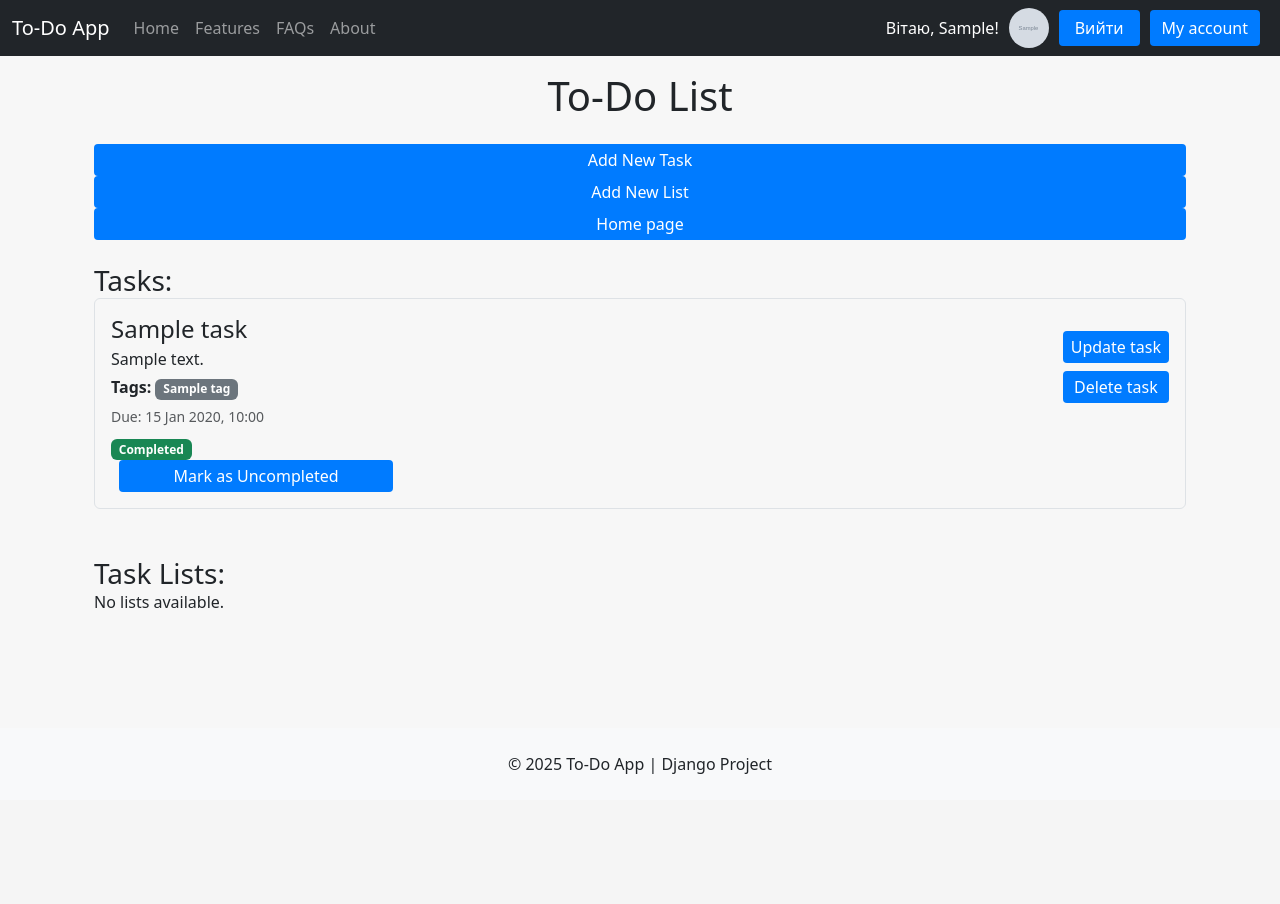
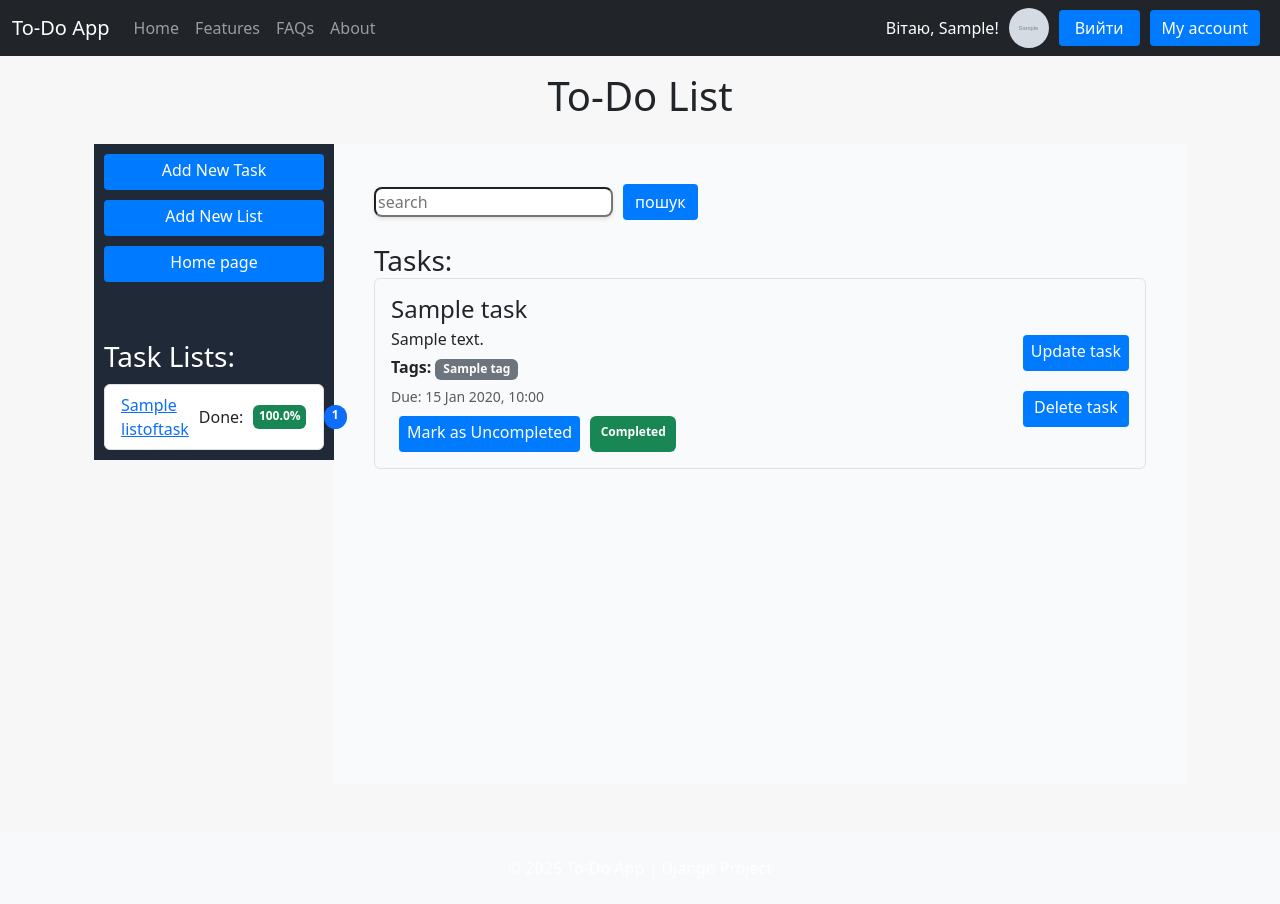
Before and after one commit to MaksonSt/to-do-app, a Django app: page /search/ in a window 1280 px wide. Before the commit the page ends 774 px from the top, so only its background shows below. Run offline with Django 5.2, Linux system fonts and the light colour scheme; a user stored in the database is signed in; tables that the repository leaves empty hold one stand-in row (values such as "Sample post"); grey boxes marked "Sample" are stand-in pictures.

Commit message:
add sidebar, add search tasks in task_list page

```diff
--- a/to_do_project/static/todo/css/components/_buttons.scss
+++ b/to_do_project/static/todo/css/components/_buttons.scss
@@ -1,5 +1,6 @@
 .btn {
   width: 100%;
+  height: 36px;
   gap: 1rem;
   font-size: 1rem;
   background-color: $button-color;
--- a/to_do_project/static/todo/css/style.css
+++ b/to_do_project/static/todo/css/style.css
@@ -68,11 +68,13 @@ body {
   background-color: #f7f7f7;
 }
 
-.header {
+.navbar {
   text-align: center;
   color: black;
   font-weight: 500;
   padding-bottom: 0.5rem;
+  position: sticky;
+  top: 0;
 }
 
 .welcome_user {
@@ -86,8 +88,16 @@ body {
   gap: 10px;
 }
 
+.user-avatar {
+  width: 40px;
+  height: 40px;
+  border-radius: 50%;
+  object-fit: cover;
+}
+
 .btn {
   width: 100%;
+  height: 36px;
   gap: 1rem;
   font-size: 1rem;
   background-color: #007bff;
@@ -285,15 +295,6 @@ main {
   padding-top: 1rem;
 }
 
-/*# sourceMappingURL=style.css.map */
-
-.user-avatar {
-    width: 40px;
-    height: 40px;
-    border-radius: 50%;
-    object-fit: cover;
-}
-
 .task {
   margin: 8px 0;
   cursor: pointer;
@@ -302,31 +303,94 @@ main {
   color: #333;
 }
 
-/* Відступ між чекбоксами/радіокнопками */
-.task input[type="checkbox"],
-.task input[type="radio"] {
+.task input[type=checkbox],
+.task input[type=radio] {
   margin-right: 8px;
   cursor: pointer;
   vertical-align: middle;
 }
 
-/* Кастомний вигляд чекбоксів і радіо (прості) */
 .task label {
   display: flex;
   align-items: center;
   user-select: none;
 }
 
-/* Щоб зробити чекбокси і радіо більш помітними */
-.task input[type="checkbox"],
-.task input[type="radio"] {
+.task input[type=checkbox],
+.task input[type=radio] {
   width: 18px;
   height: 18px;
 }
 
-/* Підсвічування при наведенні */
-.task input[type="checkbox"]:hover,
-.task input[type="radio"]:hover {
+.task input[type=checkbox]:hover,
+.task input[type=radio]:hover {
   outline: 2px solid #007BFF;
   outline-offset: 2px;
 }
+
+.task-sidebar {
+  width: 240px;
+  height: 100%;
+  background-color: #1f2937;
+  padding: 10px;
+  display: flex;
+  flex-flow: column;
+  gap: 10px;
+  position: sticky;
+  top: 0;
+}
+
+.task-list {
+  display: flex;
+  min-height: 80vh;
+}
+
+.main_flex_container {
+  flex: 1;
+  background-color: #f9fafb;
+  padding: 40px;
+}
+
+.task-actions-tasks {
+  display: flex;
+  flex-flow: column;
+  gap: 20px;
+}
+
+.align-items-start {
+  align-items: center !important;
+}
+
+.mt-2 {
+  display: flex;
+  flex-flow: row;
+  gap: 10px;
+}
+
+.bg-success {
+  align-items: center;
+  padding: 4%;
+}
+
+.mt-5 {
+  color: white;
+}
+
+.badge-container {
+  display: flex;
+  flex-flow: row;
+  gap: 10px;
+}
+
+.search_form {
+  display: flex;
+  gap: 10px;
+  align-items: center;
+}
+
+.search_container {
+  display: flex;
+  justify-content: flex-start;
+}
+
+/*# sourceMappingURL=style.css.map */
--- a/to_do_project/templates/todo/base.html
+++ b/to_do_project/templates/todo/base.html
@@ -39,7 +39,7 @@
                     {% if user.is_authenticated %}
                         <span class="welcome_user">Вітаю, {{ user.first_name }}!</span>
                         {% if user_avatar %}
-                            <img src="{{ user_avatar.url }}" alt="Avatar" class="user-avatar">
+                                <img src="{{ user_avatar.url }}" alt="Avatar" class="user-avatar">
                         {% else %}
                             <img src="{% static 'todo/images/default-avatar.png' %}" alt="Default Avatar" class="user-avatar">
                         {% endif %}
--- a/to_do_project/templates/todo/task_list.html
+++ b/to_do_project/templates/todo/task_list.html
@@ -3,13 +3,47 @@
 {% block title %}To-Do Tasks & Lists{% endblock %}
 
 {% block content %}
+    <h1 class="text-center mb-4">To-Do List</h1>
 <div class="container task-list">
-    <h1 class="text-center mb-4">To-Do List</h1>
 
-    <div class="task-actions mb-3">
+    <aside class="task-sidebar mb-3">
         <a href="{% url 'to_do_app:add_task' %}" class="btn btn-primary btn-sm me-2">Add New Task</a>
         <a href="{% url 'todo_lists:create_tasks_list' %}" class="btn btn-success btn-sm me-2">Add New List</a>
         <a href="{% url 'to_do_app:Home' %}" class="btn btn-outline-danger btn-sm">Home page</a>
+<!--        Categories-->
+        <h3 class="mt-5">Task Lists: </h3>
+        {% if tasklists %}
+        <ul class="list-group">
+            {% for tasklist in tasklists %}
+            <li class="list-group-item d-flex justify-content-between align-items-center">
+                <a href="{% url 'todo_lists:menu_list_task' tasklist.pk %}">
+                    {{ tasklist.name }}
+                </a>
+                <div class="badge-container">
+                    <p>Done:</p>
+                        <span class="badge bg-success me-2">
+                            {{ tasklist.success_percentage }}%
+                        </span>
+                    <span class="badge bg-primary rounded-pill">
+                            {{ tasklist.tasks.count }}
+                        </span>
+                </div>
+            </li>
+            {% endfor %}
+        </ul>
+        {% else %}
+        <p>No lists available.</p>
+        {% endif %}
+    </aside>
+<div class="main_flex_container">
+    <div class="search_container">
+    <form method="GET" action="{% url 'to_do_app:search_task' %}" class="search_form" >
+
+        {% csrf_token %}
+        {{ form.as_p }}
+        <button type="submit" class="btn">пошук</button>
+
+    </form>
     </div>
 
     <h3 class="mt-4">Tasks: </h3>
@@ -35,8 +69,8 @@
 
                     {% if task.complete %}
                         <div class="mt-2">
+                            <a href="{% url 'to_do_app:task_complete' task.pk %}" class="btn btn-sm btn-outline-info ms-2">Mark as Uncompleted</a>
                             <span class="badge bg-success">Completed</span>
-                            <a href="{% url 'to_do_app:task_complete' task.pk %}" class="btn btn-sm btn-outline-info ms-2">Mark as Uncompleted</a>
                         </div>
                     {% else %}
                         <div class="mt-2">
@@ -44,7 +78,7 @@
                         </div>
                     {% endif %}
                 </div>
-                <div class="task-actions d-flex flex-column gap-2">
+                <div class="task-actions-tasks">
                     <a href="{% url 'to_do_app:update_task' task.pk %}" class="btn btn-outline-warning btn-sm">Update task</a>
                     <a href="{% url 'to_do_app:delete_task' task.pk %}" class="btn btn-outline-danger btn-sm">Delete task</a>
                 </div>
@@ -54,28 +88,6 @@
         <p>No tasks without a list.</p>
     {% endif %}
 
-
-    <h3 class="mt-5">Task Lists: </h3>
-    {% if tasklists %}
-        <ul class="list-group">
-            {% for tasklist in tasklists %}
-                <li class="list-group-item d-flex justify-content-between align-items-center">
-                    <a href="{% url 'todo_lists:menu_list_task' tasklist.pk %}">
-                        {{ tasklist.name }}
-                    </a>
-                    <div>
-                        <span class="badge bg-success me-2">
-                            {{ tasklist.success_percentage }}%
-                        </span>
-                        <span class="badge bg-primary rounded-pill">
-                            {{ tasklist.tasks.count }}
-                        </span>
-                    </div>
-                </li>
-            {% endfor %}
-        </ul>
-    {% else %}
-        <p>No lists available.</p>
-    {% endif %}
+{% endblock %}
 </div>
-{% endblock %}
+</div>
--- a/to_do_project/to_do_app/forms.py
+++ b/to_do_project/to_do_app/forms.py
@@ -54,7 +54,7 @@ class ResetPasswordForm(forms.Form):
 
 
 class TaskSearchForm(forms.Form):
-    query = forms.CharField(max_length=200, required=False, label="Пошук за назвою", widget=forms.TextInput(attrs={'class': 'searching'}))
+    query = forms.CharField(max_length=200, required=False, label="Пошук за назвою", widget=forms.TextInput(attrs={'class': 'searching', 'placeholder':'search'}))
 
 
 
--- a/to_do_project/to_do_app/views.py
+++ b/to_do_project/to_do_app/views.py
@@ -46,7 +46,14 @@ def home(request):
 def task_list(request):
     tasks = Task.objects.filter(list__isnull=True)
     tasklists = ListOfTasks.objects.all()
-    return render(request, 'todo/task_list.html', {'tasks': tasks, 'tasklists': tasklists})
+    form = TaskSearchForm(request.GET or None)
+    context = {
+            'form' : form,
+            'tasks' : tasks,
+            'tasklists' : tasklists
+        }
+
+    return render(request, 'todo/task_list.html', context)
 
 
 
@@ -178,6 +185,7 @@ def password_reset_request(request):
 def search_task(request):
     form = TaskSearchForm(request.GET or None)
     tasks = Task.objects.all()
+    tasklists = ListOfTasks.objects.all()
 
     if form.is_valid() and form.cleaned_data['query']:
         query = form.cleaned_data['query']
@@ -185,7 +193,8 @@ def search_task(request):
 
     context = {
         'form' : form,
-        'tasks' : tasks
+        'tasks' : tasks,
+        'tasklists' : tasklists
     }
 
     return render(request, 'todo/task_list.html', context)
```
Also changed, not shown: to_do_project/static/todo/css/base/_base.scss (+10 -2 lines), to_do_project/static/todo/css/pages/_task_list.scss (+91 -0 lines), 1 other file.
